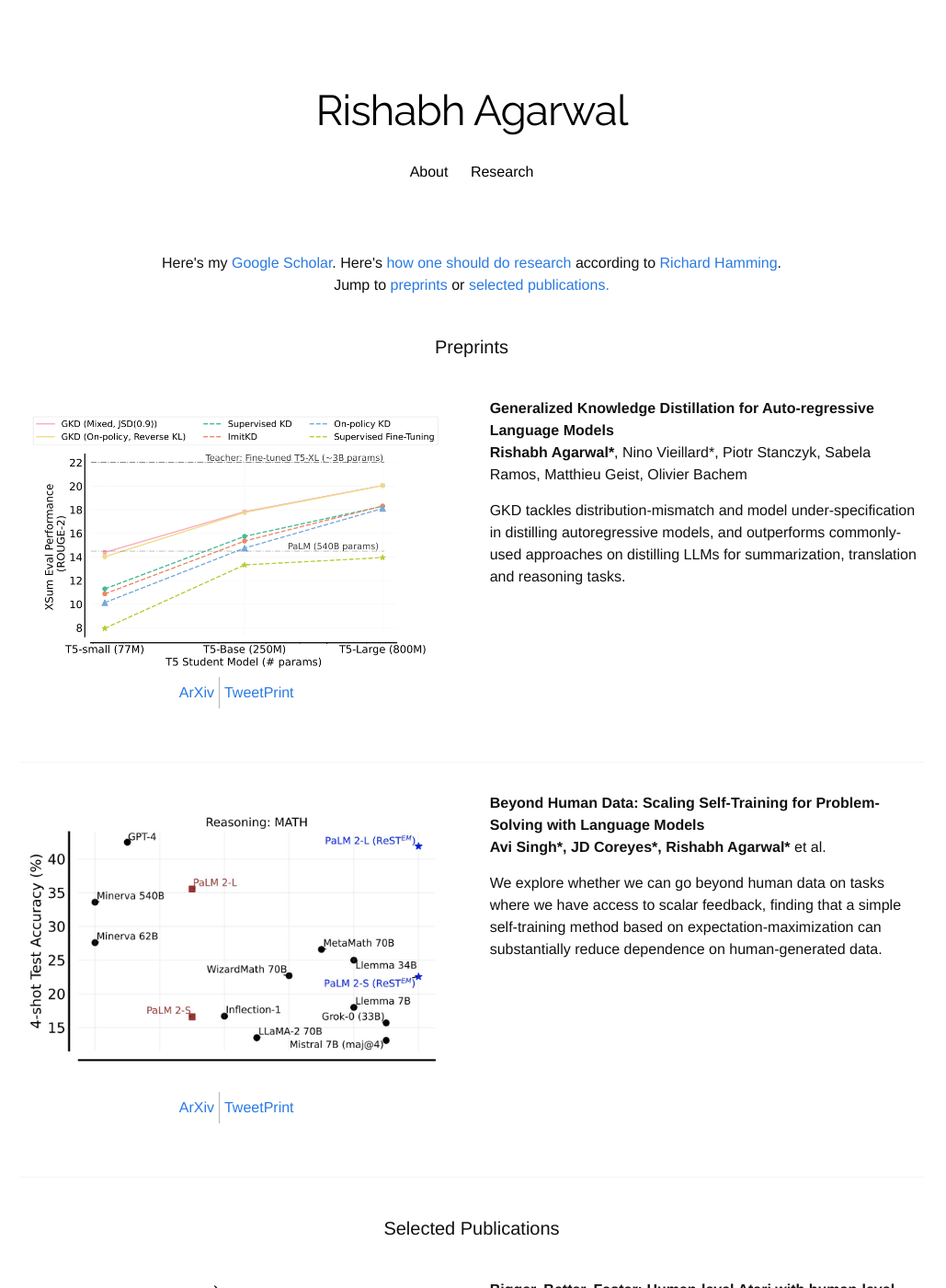
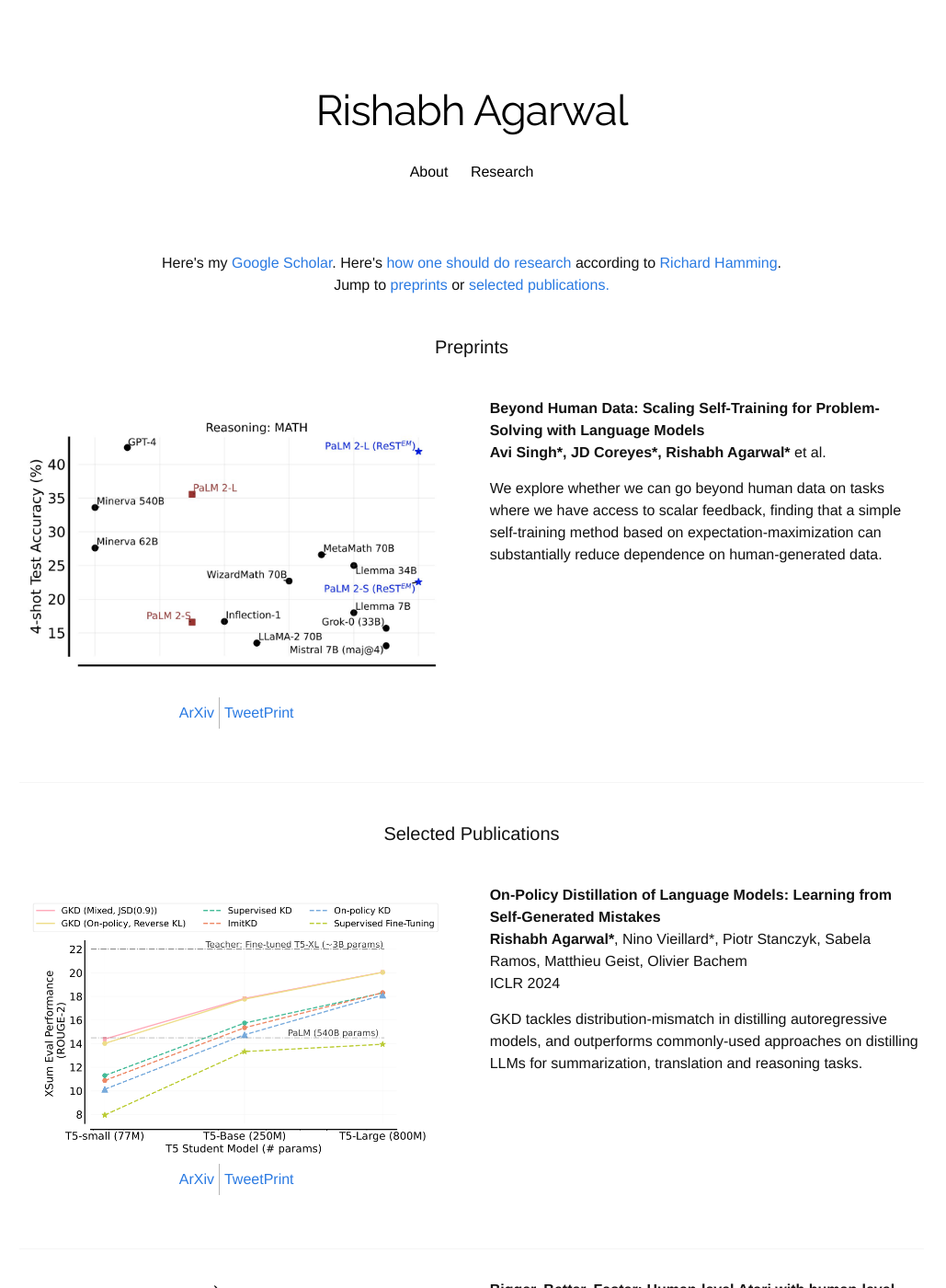
Before and after one commit to agarwl/agarwl.github.io, a Jekyll site: the page built from research.html, in a window 1280 px wide and 1400 px high. Shown: the whole window at 92% size, without its empty margins (127-1156 px from the left). Built offline with Jekyll 4.4.1, drawn with Linux system fonts in a browser that asks for light colours; nearby versions of some CDN libraries; some web fonts are replaced; a style sheet for code colours, icons or effects is not loaded.

Commit message:
Update research.html

```diff
--- a/research.html
+++ b/research.html
@@ -10,27 +10,6 @@ title: "Research Overview"
 
 <h2 id='preprints' class="page-heading">Preprints</h1>
 
-  <div class="row">
-    <div class="six columns">
-      <img style="margin-top:0em" src="/images/research/gkd.png">
-      <table>
-        <tr>
-          <td><a href="https://arxiv.org/abs/2306.13649">ArXiv</a></td>
-          <td><a href="https://twitter.com/agarwl_/status/1674516600551088135?s=20">TweetPrint</a></td>
-        </tr>
-      </table>
-    </div>
-
-    <div class="six columns">
-
-      <b> Generalized Knowledge Distillation for Auto-regressive Language Models </b>
-      <p> <b>Rishabh Agarwal*</b>, Nino Vieillard*, Piotr Stanczyk, Sabela Ramos, Matthieu Geist, Olivier Bachem <br/> </p>
-    <p> GKD tackles distribution-mismatch and model under-specification in distilling autoregressive models, and outperforms commonly-used approaches on distilling LLMs for
-      summarization, translation and reasoning tasks. </p>
-    </div>
-  </div>
-
-<div class="divider"></div>
 
   <div class="row">
     <div class="six columns">
@@ -55,6 +34,28 @@ title: "Research Overview"
   <div class="divider"></div>
 
 <h2 id='publications' class="page-heading"> Selected Publications</h1>
+
+  <div class="row">
+    <div class="six columns">
+      <img style="margin-top:0em" src="/images/research/gkd.png">
+      <table>
+        <tr>
+          <td><a href="https://arxiv.org/abs/2306.13649">ArXiv</a></td>
+          <td><a href="https://twitter.com/agarwl_/status/1674516600551088135?s=20">TweetPrint</a></td>
+        </tr>
+      </table>
+    </div>
+
+    <div class="six columns">
+
+      <b> On-Policy Distillation of Language Models: Learning from Self-Generated Mistakes </b>
+      <p> <b>Rishabh Agarwal*</b>, Nino Vieillard*, Piotr Stanczyk, Sabela Ramos, Matthieu Geist, Olivier Bachem <br/> ICLR 2024 </p>
+    <p> GKD tackles distribution-mismatch in distilling autoregressive models, and outperforms commonly-used approaches on distilling LLMs for
+      summarization, translation and reasoning tasks. </p>
+    </div>
+  </div>
+
+  <div class="divider"></div>
 
   <div class="row">
     <div class="six columns">
```
